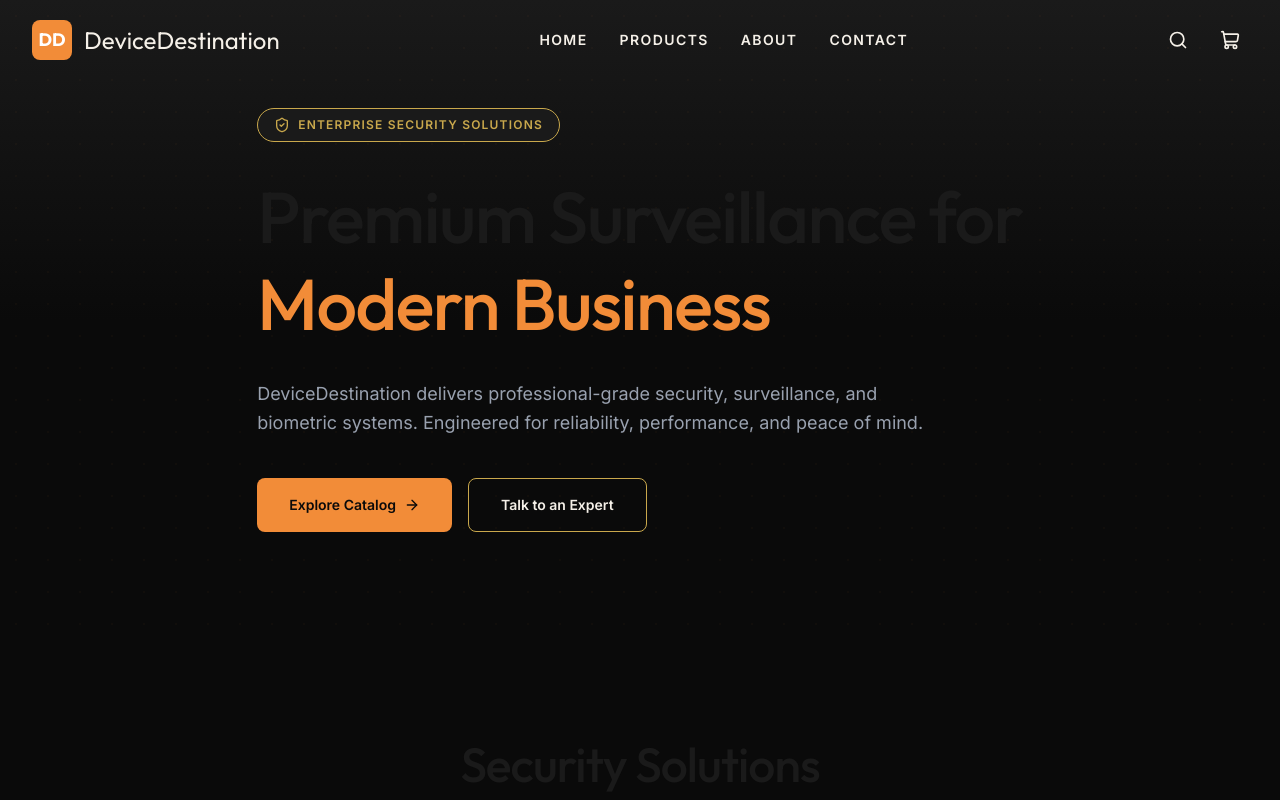
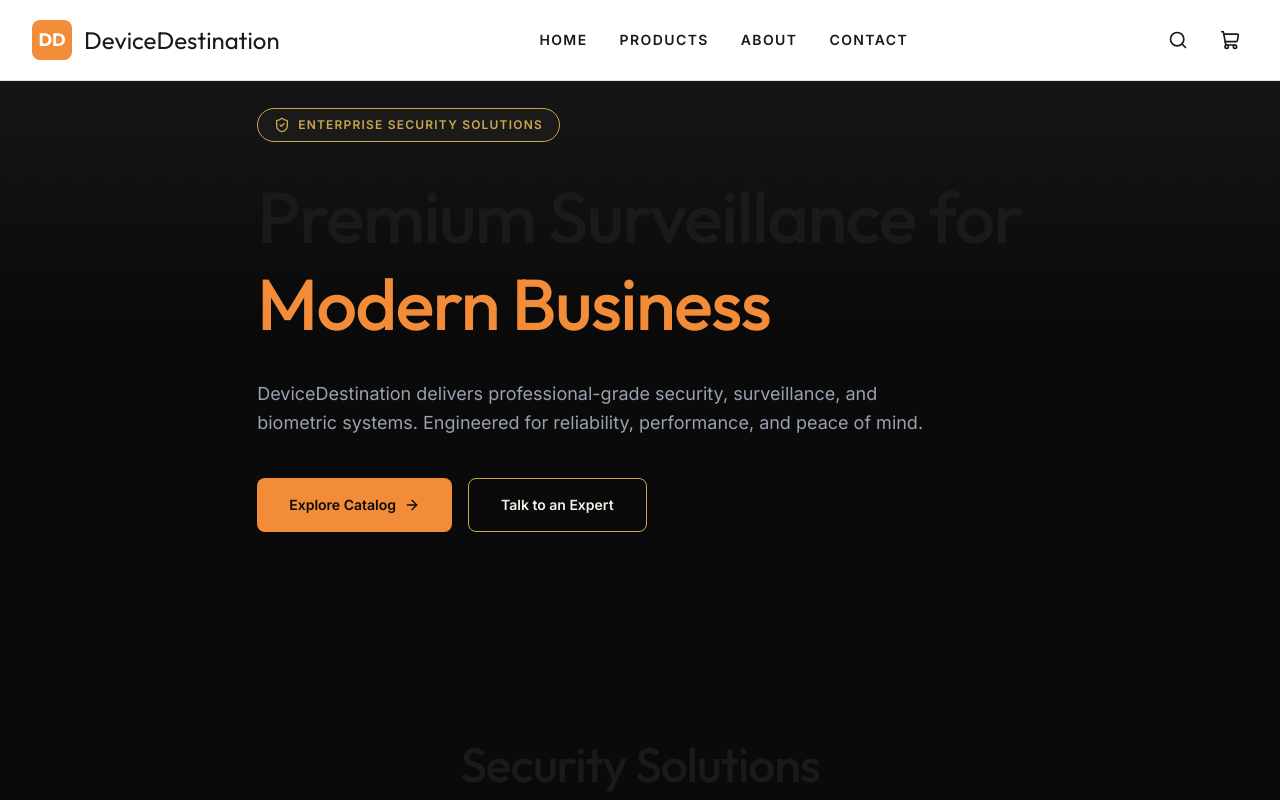
Before and after one commit to witejackel-eng/Ecom-website, a Next.js app: page / in a window 1280 px wide. Shown: the top 800 px of the page. Built offline with nearby package versions, Linux system fonts and the light colour scheme.

Commit message:
Design Refinement: Update Navbar to white luxury theme

```diff
--- a/src/components/Navbar.tsx
+++ b/src/components/Navbar.tsx
@@ -21,8 +21,8 @@ export default function Navbar() {
     <header
       className={`fixed top-0 z-50 w-full transition-all duration-300 ${
         isScrolled
-          ? "bg-[#0A0A0A] border-b border-[#C9A84C]"
-          : "bg-transparent border-b border-transparent"
+          ? "bg-white/90 backdrop-blur-md border-b border-[#E5E5E5]"
+          : "bg-white border-b border-[#E5E5E5]"
       }`}
     >
       <div className="mx-auto max-w-7xl px-4 sm:px-6 lg:px-8">
@@ -31,7 +31,7 @@ export default function Navbar() {
             <div className="flex h-10 w-10 items-center justify-center rounded-lg bg-[#F28C38] text-white font-heading text-lg font-bold">
               DD
             </div>
-            <span className="font-heading text-2xl text-[#F5F0E8]">DeviceDestination</span>
+            <span className="font-heading text-2xl text-[#1A1A1A]">DeviceDestination</span>
           </Link>
 
           {/* Desktop Nav */}
@@ -45,7 +45,7 @@ export default function Navbar() {
               <Link
                 key={item.name}
                 href={item.href}
-                className="text-sm font-bold text-[#F5F0E8] hover:text-[#F28C38] transition-colors uppercase tracking-widest"
+                className="text-sm font-bold text-[#1A1A1A] hover:text-[#F28C38] transition-colors uppercase tracking-widest"
               >
                 {item.name}
               </Link>
@@ -53,12 +53,12 @@ export default function Navbar() {
           </nav>
 
           {/* Actions */}
-          <div className="flex items-center gap-6 text-[#F5F0E8]">
+          <div className="flex items-center gap-6 text-[#1A1A1A]">
             <Search className="h-5 w-5 cursor-pointer hover:text-[#F28C38]" />
             <Link href="/cart" className="relative p-2 hover:text-[#F28C38]">
               <ShoppingCart className="h-5 w-5" />
               {cartCount > 0 && (
-                <span className="absolute -top-1 -right-1 flex h-4 w-4 items-center justify-center rounded-full bg-[#F28C38] text-[10px] font-bold text-[#0A0A0A]">
+                <span className="absolute -top-1 -right-1 flex h-4 w-4 items-center justify-center rounded-full bg-[#F28C38] text-[10px] font-bold text-white">
                   {cartCount}
                 </span>
               )}
@@ -81,7 +81,7 @@ export default function Navbar() {
             initial={{ opacity: 0, height: 0 }}
             animate={{ opacity: 1, height: "auto" }}
             exit={{ opacity: 0, height: 0 }}
-            className="md:hidden bg-[#0A0A0A] border-b border-[#2A2A2A] overflow-hidden"
+            className="md:hidden bg-white border-b border-[#E5E5E5] overflow-hidden"
           >
             <div className="flex flex-col gap-4 p-6">
               {[
@@ -93,7 +93,7 @@ export default function Navbar() {
                 <Link
                   key={item.name}
                   href={item.href}
-                  className="text-lg font-bold text-[#F5F0E8] hover:text-[#F28C38] uppercase"
+                  className="text-lg font-bold text-[#1A1A1A] hover:text-[#F28C38] uppercase"
                   onClick={() => setIsMobileMenuOpen(false)}
                 >
                   {item.name}
```
